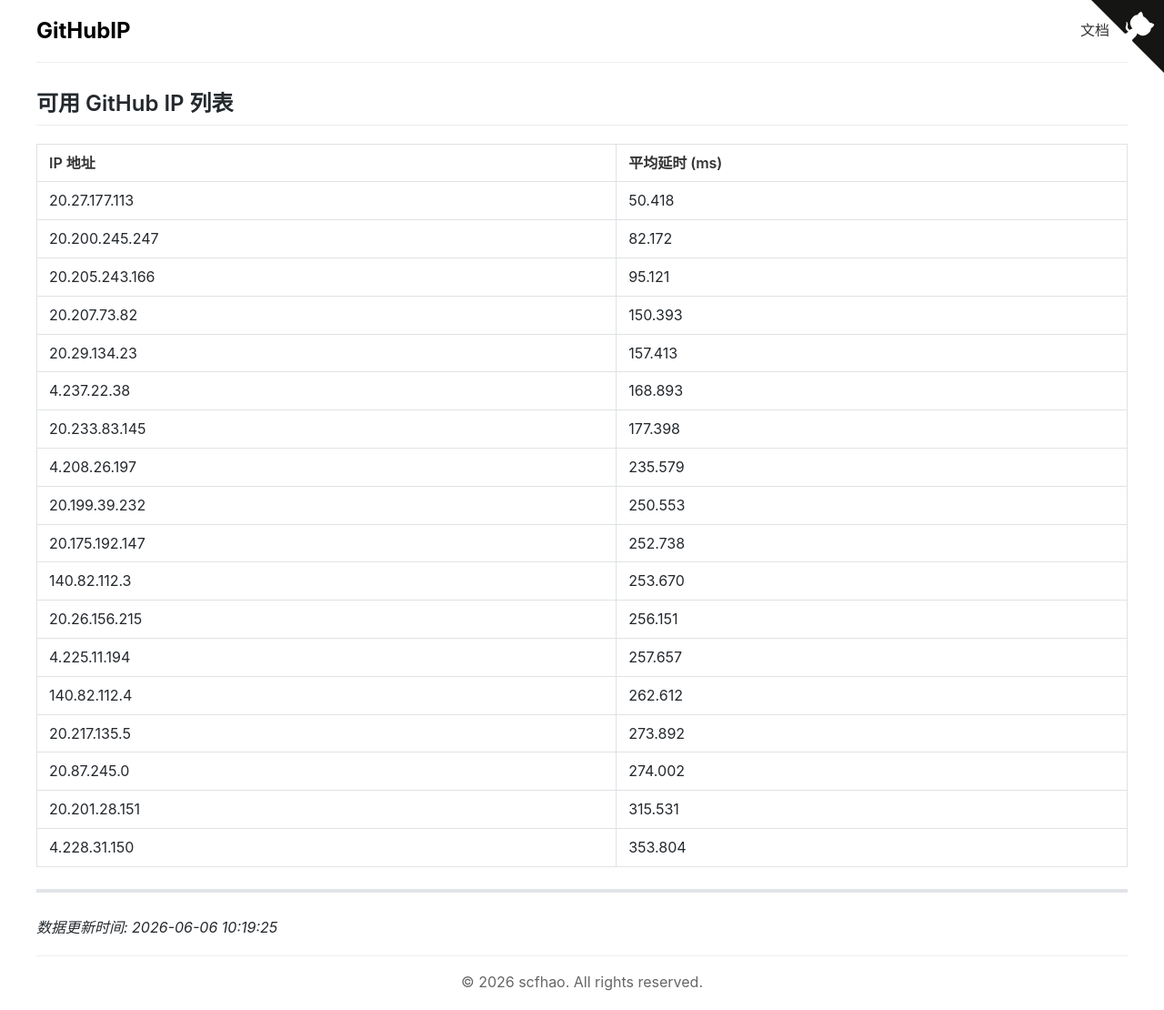
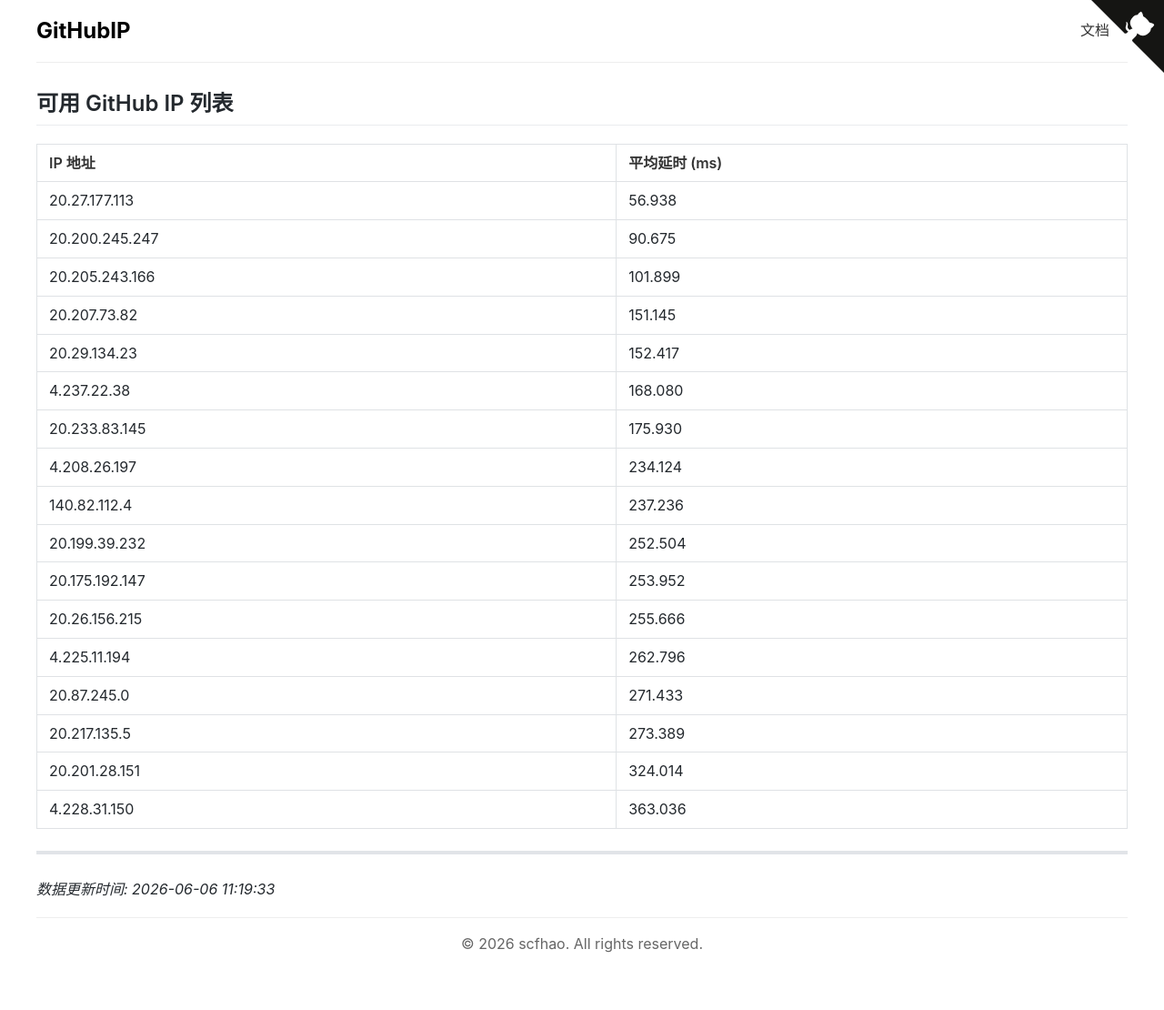
Before and after one commit to scfhao/GitHubIP, a Jekyll site: the page built from index.md, in a window 1280 px wide. Shown: the whole page at 91% size. Built offline with Jekyll 4.4.1, drawn with Linux system fonts in a browser that asks for light colours; after the commit the page ends 1068 px from its top, so only the background shows below that.

Commit message:
自动脚本执行 - 2026-06-06 11:19:33

```diff
--- a/index.md
+++ b/index.md
@@ -1,32 +1,31 @@
 ---
 layout: home
 title: GitHub IP 列表
-date: 2026-06-06 10:19:25
+date: 2026-06-06 11:19:33
 ---
 
 ## 可用 GitHub IP 列表
 
 | IP 地址 | 平均延时 (ms) |
 |---------|--------------|
-| 20.27.177.113 | 50.418 |
-| 20.200.245.247 | 82.172 |
-| 20.205.243.166 | 95.121 |
-| 20.207.73.82 | 150.393 |
-| 20.29.134.23 | 157.413 |
-| 4.237.22.38 | 168.893 |
-| 20.233.83.145 | 177.398 |
-| 4.208.26.197 | 235.579 |
-| 20.199.39.232 | 250.553 |
-| 20.175.192.147 | 252.738 |
-| 140.82.112.3 | 253.670 |
-| 20.26.156.215 | 256.151 |
-| 4.225.11.194 | 257.657 |
-| 140.82.112.4 | 262.612 |
-| 20.217.135.5 | 273.892 |
-| 20.87.245.0 | 274.002 |
-| 20.201.28.151 | 315.531 |
-| 4.228.31.150 | 353.804 |
+| 20.27.177.113 | 56.938 |
+| 20.200.245.247 | 90.675 |
+| 20.205.243.166 | 101.899 |
+| 20.207.73.82 | 151.145 |
+| 20.29.134.23 | 152.417 |
+| 4.237.22.38 | 168.080 |
+| 20.233.83.145 | 175.930 |
+| 4.208.26.197 | 234.124 |
+| 140.82.112.4 | 237.236 |
+| 20.199.39.232 | 252.504 |
+| 20.175.192.147 | 253.952 |
+| 20.26.156.215 | 255.666 |
+| 4.225.11.194 | 262.796 |
+| 20.87.245.0 | 271.433 |
+| 20.217.135.5 | 273.389 |
+| 20.201.28.151 | 324.014 |
+| 4.228.31.150 | 363.036 |
 
 ---
 
-*数据更新时间: 2026-06-06 10:19:25*
+*数据更新时间: 2026-06-06 11:19:33*
```
